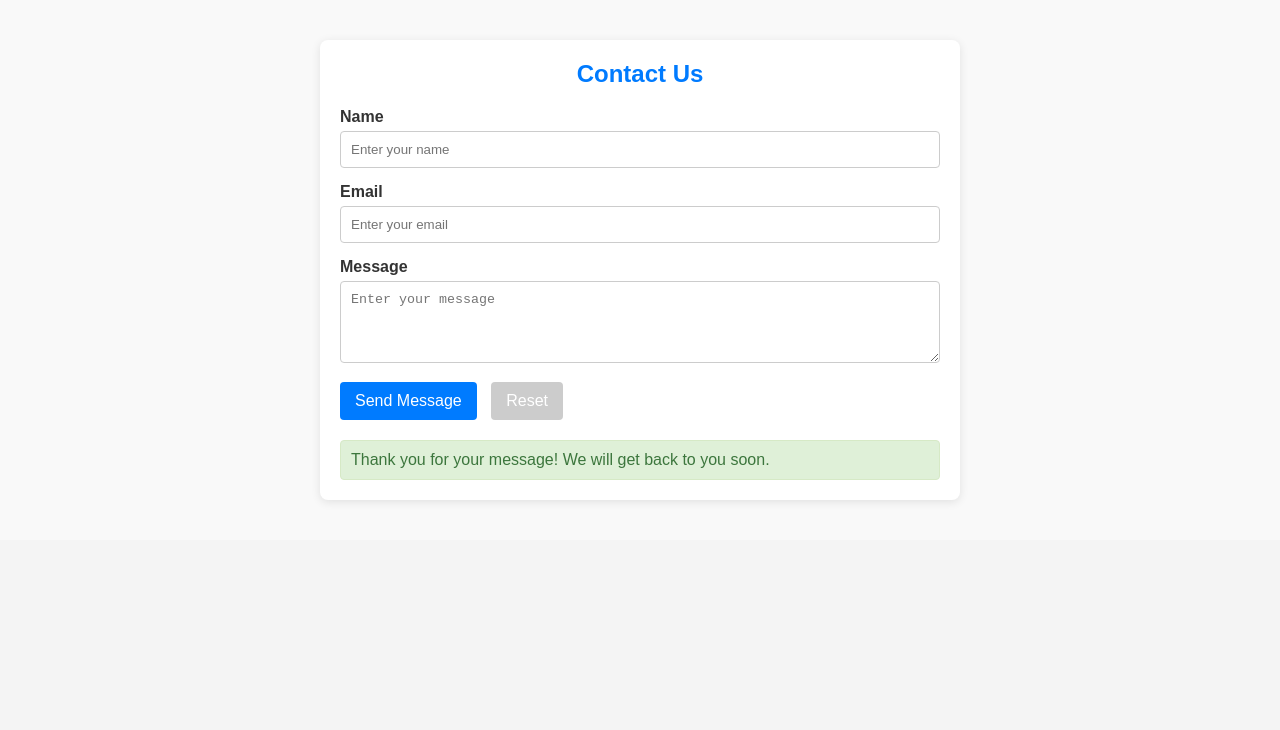
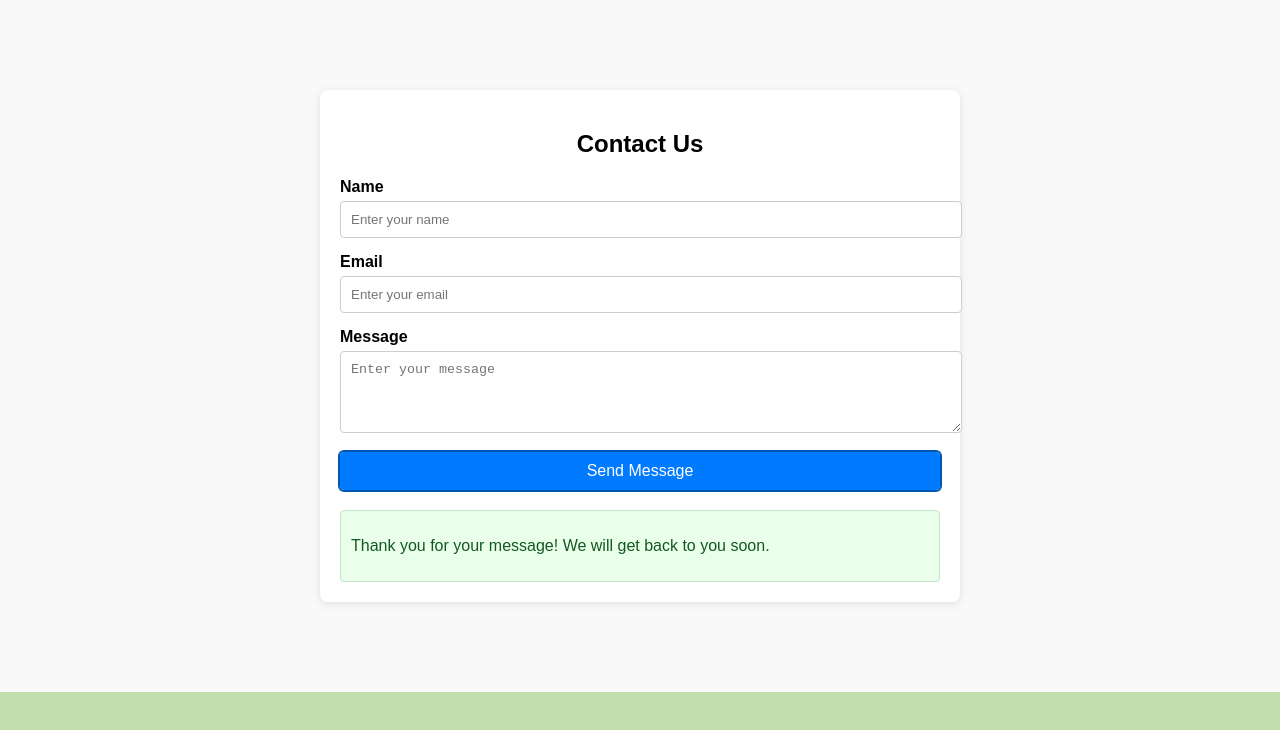
Before and after one commit to cutie-sudo/Phase-1-Project, a plain HTML site: page contacts.html in a window 1280 px wide. Both pictures are taken after typing "Sample", "name@example.com", "Sample" into the empty fields and a click on the button "Send Message". Drawn offline with Linux system fonts and the light colour scheme.

```diff
--- a/contacts.html
+++ b/contacts.html
@@ -4,7 +4,7 @@
     <meta charset="UTF-8">
     <meta name="viewport" content="width=device-width, initial-scale=1.0">
     <title>Contact Us</title>
-    <link rel="stylesheet" href="styles.css"> <!-- Link to your CSS file -->
+    <link rel="stylesheet" href="styles.css">
 </head>
 <body>
     <section class="section contact" id="contact" aria-label="Contact Us">
@@ -17,16 +17,15 @@
                 </div>
                 <div class="form-group">
                     <label for="email">Email</label>
-                    <input type="email" id="email" name="email" required aria-required="true" placeholder="Enter your email">
+                    <input type="email" id="email" name="email" required aria-required="true" placeholder="Enter your email" pattern="[a-z0-9._%+-]+@[a-z0-9.-]+\.[a-z]{2,}$" title="Please enter a valid email address">
                 </div>
                 <div class="form-group">
                     <label for="message">Message</label>
                     <textarea id="message" name="message" rows="4" required aria-required="true" placeholder="Enter your message"></textarea>
                 </div>
                 <button type="submit">Send Message</button>
-                <button type="reset">Reset</button>
             </form>
-            <div id="confirmation-message" style="display:none;">
+            <div id="confirmation-message" aria-live="polite" style="display:none;">
                 <p>Thank you for your message! We will get back to you soon.</p>
             </div>
         </div>
@@ -38,11 +37,14 @@
         form.addEventListener('submit', function(event) {
             event.preventDefault(); // Prevent default form submission
 
-            // Optional: Perform AJAX submission here if needed
-
             // Show confirmation message and reset the form
             confirmationMessage.style.display = 'block';
             form.reset();
+
+            // Optional: Hide the confirmation message after 5 seconds
+            setTimeout(() => {
+                confirmationMessage.style.display = 'none';
+            }, 5000);
         });
     </script>
 </body>
--- a/styles.css
+++ b/styles.css
@@ -404,35 +404,21 @@
 
 /* styles.css */
 
-/* Basic reset for margins and paddings */
-.body, h2, p {
-  margin: 0;
-  padding: 0;
-}
-
-body {
-  font-family: Arial, sans-serif;
-  background-color: #f4f4f4;
-  color: #333;
-}
-
-.section {
-  padding: 40px 20px;
-}
+/* Basic Reset */
+/* styles.css */
 
 .container {
   max-width: 600px;
-  margin: auto;
-  background: white;
+  margin: 50px auto;
   padding: 20px;
+  background-color: #fff;
   border-radius: 8px;
   box-shadow: 0 2px 10px rgba(0, 0, 0, 0.1);
 }
 
 h2 {
+  text-align: center;
   margin-bottom: 20px;
-  text-align: center;
-  color: #007BFF; /* Example color */
 }
 
 .form-group {
@@ -452,44 +438,53 @@
   padding: 10px;
   border: 1px solid #ccc;
   border-radius: 4px;
-  box-sizing: border-box;
+  transition: border-color 0.3s;
 }
 
-input[type="text"]:focus,
-input[type="email"]:focus,
+input:focus,
 textarea:focus {
-  border-color: #007BFF; /* Focus color */
+  border-color: #007bff;
   outline: none;
 }
 
 button {
-  background-color: #007BFF; /* Button color */
+  width: 100%;
+  padding: 10px;
+  border: none;
+  border-radius: 4px;
+  background-color: #007bff;
   color: white;
-  border: none;
-  padding: 10px 15px;
-  border-radius: 4px;
+  font-size: 16px;
   cursor: pointer;
-  font-size: 16px;
-  margin-right: 10px;
-}
-
-button[type="reset"] {
-  background-color: #ccc; /* Reset button color */
+  transition: background-color 0.3s;
 }
 
 button:hover {
-  background-color: #0056b3; /* Darker shade on hover */
+  background-color: #0056b3;
 }
 
-button[type="reset"]:hover {
-  background-color: #aaa; /* Darker shade for reset button */
+button:focus {
+  outline: 2px solid #0056b3; /* Adding focus outline */
 }
 
 #confirmation-message {
   margin-top: 20px;
   padding: 10px;
-  background-color: #dff0d8; /* Light green background */
-  color: #3c763d; /* Darker green text */
-  border: 1px solid #d6e9c6; /* Green border */
+  background-color: #e9ffe9;
+  border: 1px solid #c3e6cb;
+  color: #155724;
   border-radius: 4px;
+  display: none; /* Hidden by default */
 }
+
+/* Responsive Design */
+@media (max-width: 600px) {
+  .container {
+    margin: 20px;
+    padding: 15px;
+  }
+
+  button {
+    font-size: 14px; /* Slightly smaller buttons on mobile */
+  }
+}
```
Also changed, not shown: index.html (+1 -1 lines).
